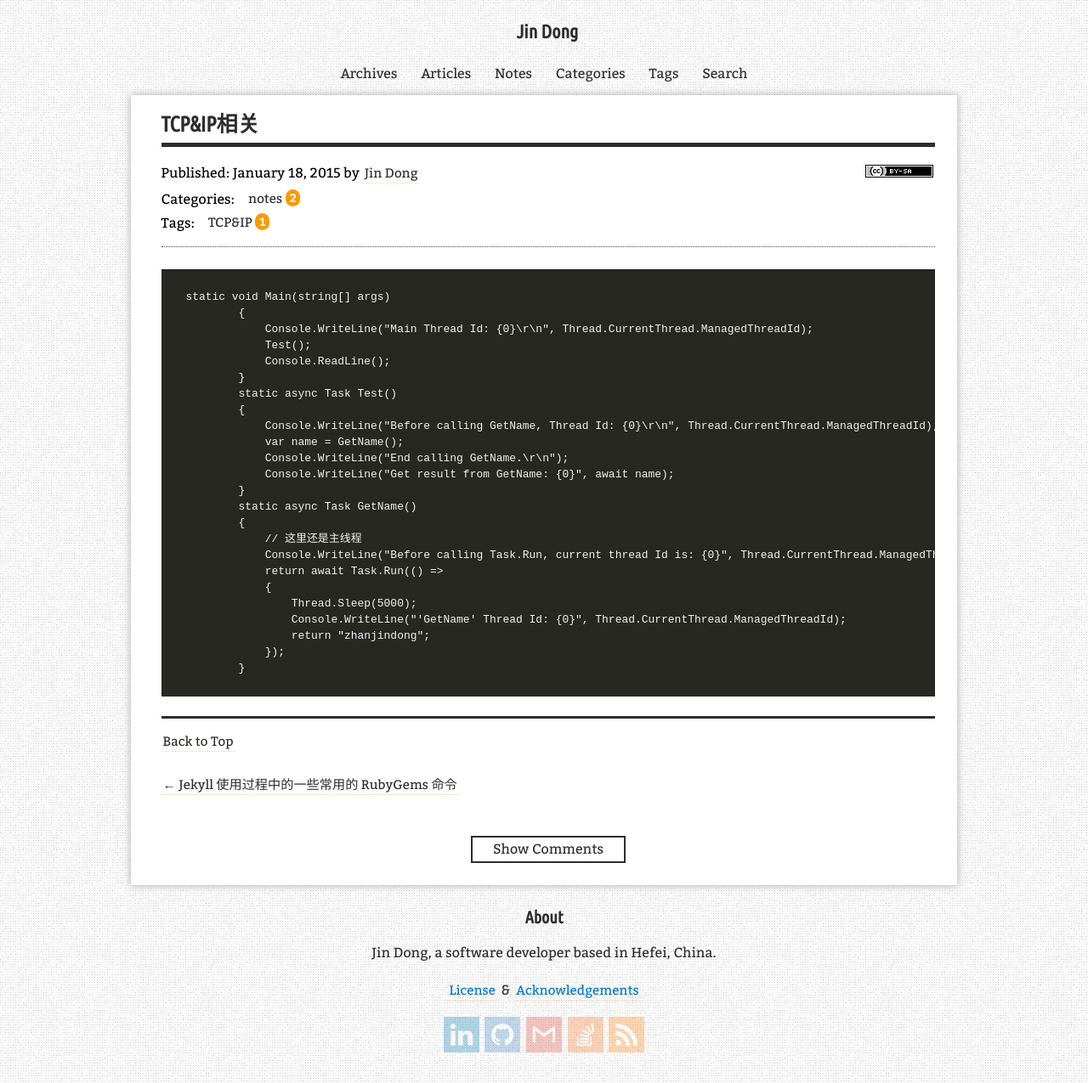
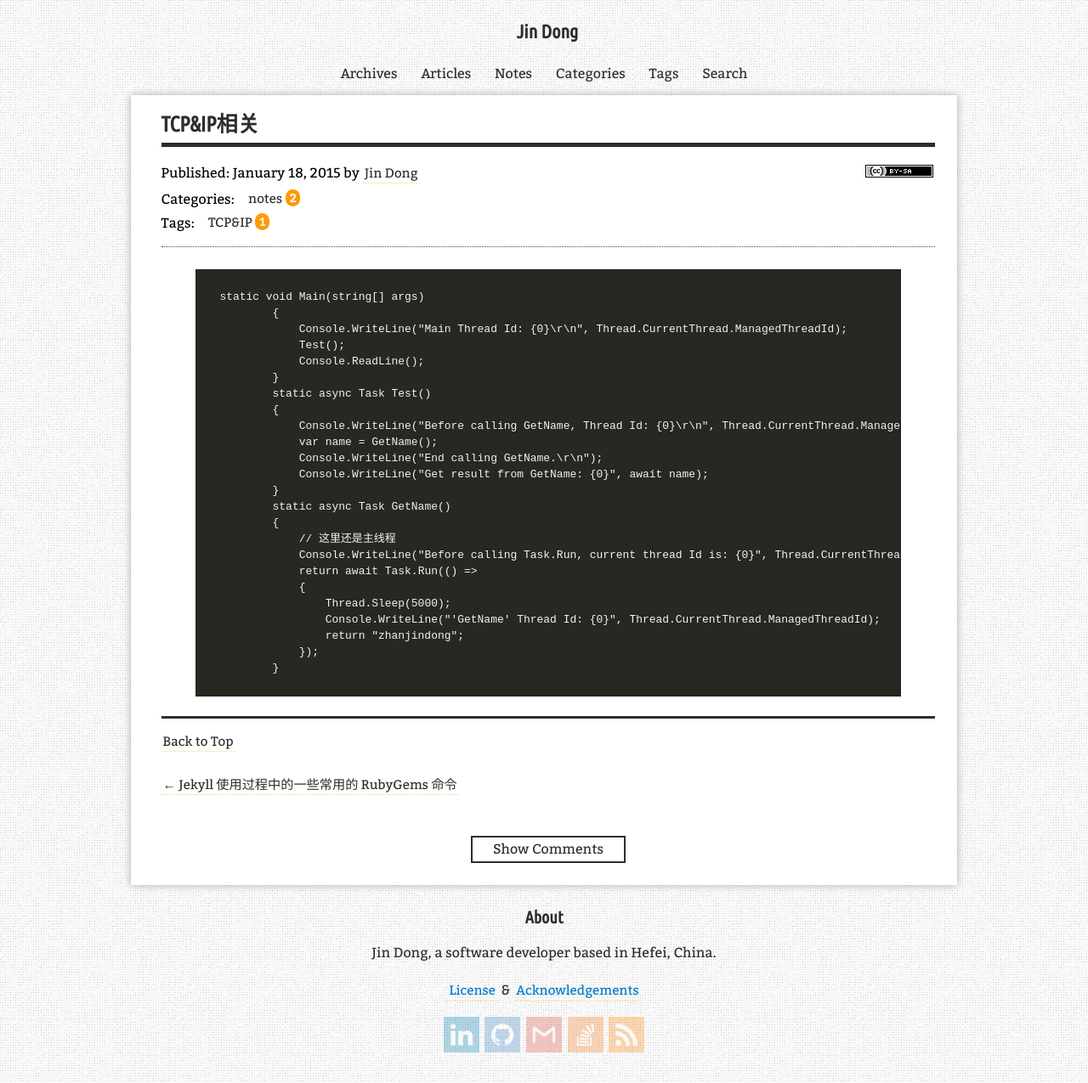
Before and after one commit to zhanjindong/zhanjindong.github.io, a Jekyll site: the page built from _posts/2015-01-18-some-about-tcp-ip.md, in a window 1280 px wide. Shown: the whole page at 85% size. Built offline with Jekyll 4.4.1, drawn with Linux system fonts in a browser that asks for light colours; nearby versions of some CDN libraries; comment, search, counter and statistics services are not loaded.

Commit message:
add post

````diff
--- a/_posts/2015-01-18-some-about-tcp-ip.md
+++ b/_posts/2015-01-18-some-about-tcp-ip.md
@@ -7,7 +7,8 @@
 alias: [/2015/01/18/]
 ---
 
-```
+
+{% highlight C# %}
 static void Main(string[] args)
         {
             Console.WriteLine("Main Thread Id: {0}\r\n", Thread.CurrentThread.ManagedThreadId);
@@ -32,4 +33,4 @@
                 return "zhanjindong";
             });
         }
-```
+{% endhighlight %}
````
